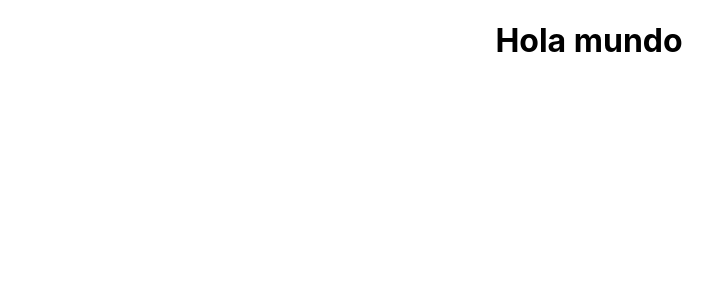
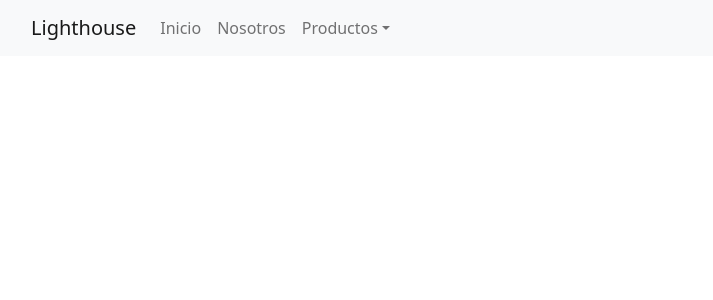
Before and after one commit to ncolman94/lighthouse-colman, a React (Create React App) app: page / in a window 1280 px wide. Shown: the top 300 px of the page, without its empty margins (51-764 px from the left). Built offline with nearby package versions, Linux system fonts and the light colour scheme.

Commit message:
Clase 03 JSX - WEBPACK

```diff
--- a/package.json
+++ b/package.json
@@ -6,7 +6,9 @@
     "@testing-library/jest-dom": "^5.16.1",
     "@testing-library/react": "^12.1.2",
     "@testing-library/user-event": "^13.5.0",
+    "bootstrap": "^5.1.3",
     "react": "^17.0.2",
+    "react-bootstrap": "^2.1.1",
     "react-dom": "^17.0.2",
     "react-scripts": "5.0.0",
     "web-vitals": "^2.1.3"
--- a/src/App.js
+++ b/src/App.js
@@ -1,9 +1,12 @@
+import "bootstrap/dist/css/bootstrap.min.css";
 import "./App.css";
+
+import NavBar from "./components/navbar/NavBar";
 
 function App() {
   return (
     <div className="App">
-      <h1>Hola mundo</h1>
+      <NavBar />
     </div>
   );
 }
--- /dev/null
+++ b/src/components/navbar/NavBar.js
@@ -0,0 +1,27 @@
+import { Container, Nav, NavDropdown, Navbar } from "react-bootstrap";
+
+const NavBar = () => {
+  return (
+    <Navbar bg="light" expand="lg">
+      <Container>
+        <Navbar.Brand href="#home">Lighthouse</Navbar.Brand>
+        <Navbar.Toggle aria-controls="basic-navbar-nav" />
+        <Navbar.Collapse id="basic-navbar-nav">
+          <Nav className="me-auto">
+            <Nav.Link href="#home">Inicio</Nav.Link>
+            <Nav.Link href="#link">Nosotros</Nav.Link>
+            <NavDropdown title="Productos" id="basic-nav-dropdown">
+              <NavDropdown.Item href="#action/3.1">Velas</NavDropdown.Item>
+              <NavDropdown.Item href="#action/3.2">Shampoo</NavDropdown.Item>
+              <NavDropdown.Item href="#action/3.3">Difusores</NavDropdown.Item>
+              <NavDropdown.Divider />
+              <NavDropdown.Item href="#action/3.4">Kits</NavDropdown.Item>
+            </NavDropdown>
+          </Nav>
+        </Navbar.Collapse>
+      </Container>
+    </Navbar>
+  );
+};
+
+export default NavBar;
```
Also changed, not shown: 1 other file (tests, documents, lock files or other folders).
